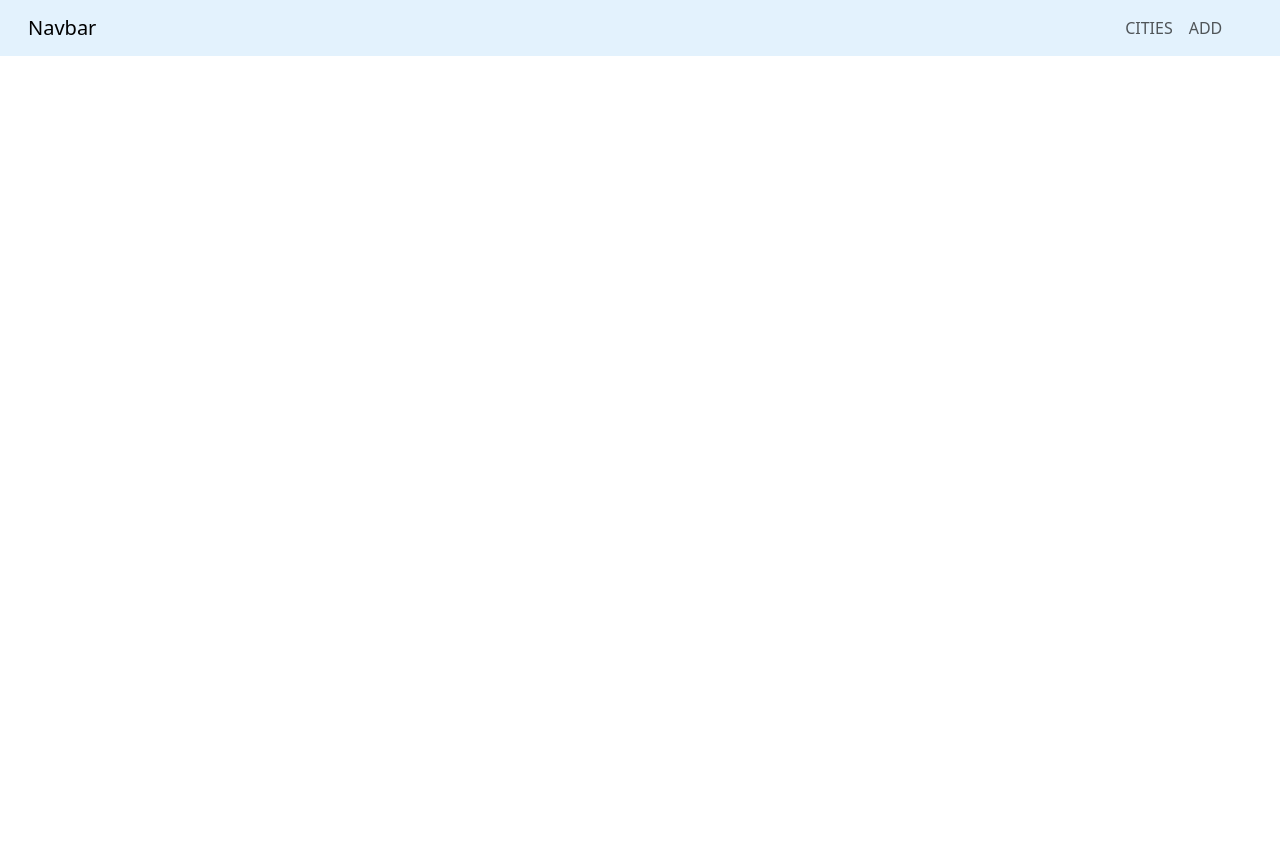
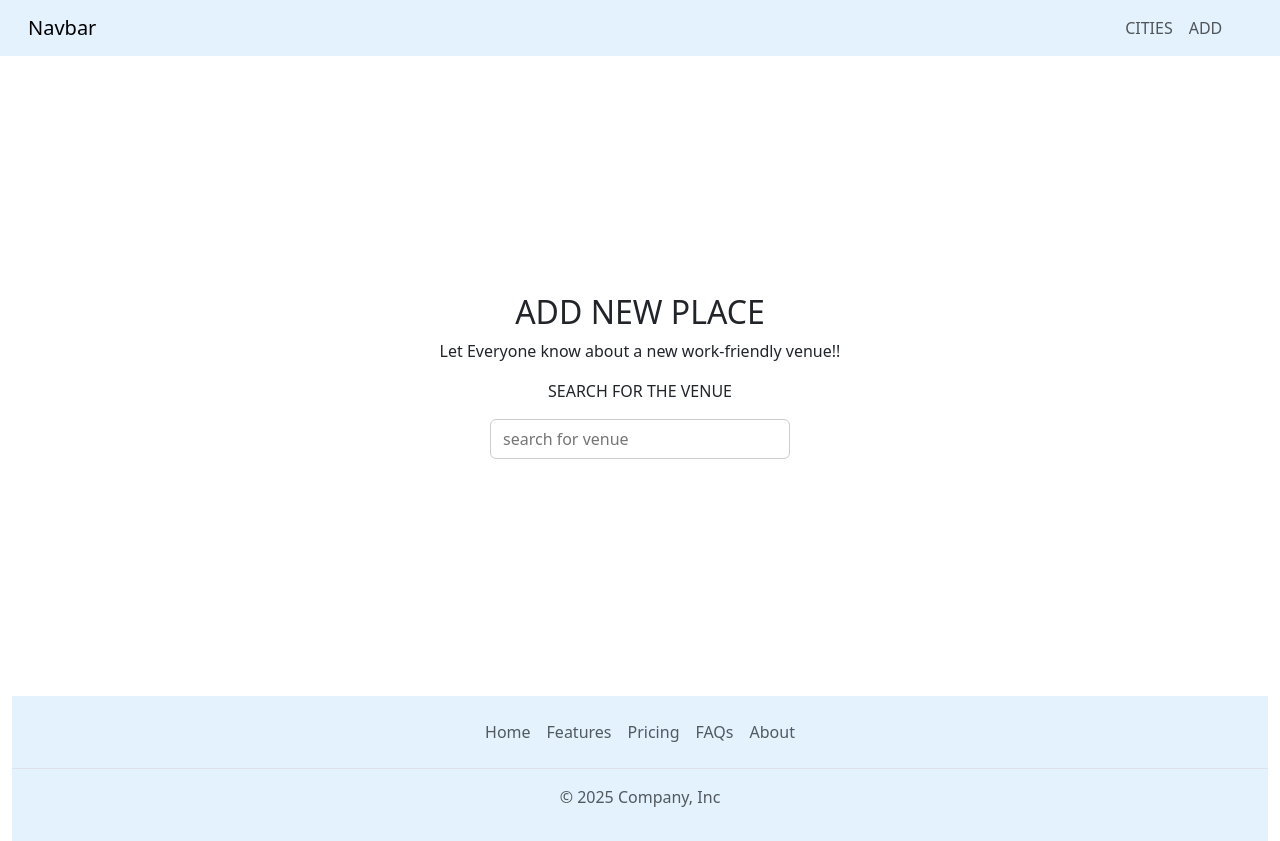
Before and after one commit to follybobbo/CafeWifi, a Flask app: page /add in a window 1280 px wide. Before the commit the page ends 56 px from the top, so only its background shows below. Run offline with Flask 3, Linux system fonts and the light colour scheme.

Commit message:
add page built

```diff
--- a/static/styles.css
+++ b/static/styles.css
@@ -5,6 +5,7 @@
   box-sizing: border-box;
 }
 
+/* INDEX.HTML */
 
 .nav-list {
     margin-left: 80%;
@@ -40,6 +41,37 @@
   margin: 40px 0px 30px 0px;
 }
 
+
+/* ADD.HTML */
+
+.cover {
+  /*margin: 40px 0 40px 0;*/
+  display: flex;
+  flex-direction: column;
+  justify-content: center;
+  align-items: center;
+  height: 80vh;
+  text-align: center;
+
+}
+
+.venue-input {
+  width: 300px;           /* Set fixed width */
+  height: 40px;           /* Optional: control height */
+  padding: 8px 12px;      /* Space inside the box */
+  border: 1px solid #ccc; /* Light border */
+  border-radius: 6px;     /* Rounded corners */
+  font-size: 1rem;
+  box-sizing: border-box; /* Ensures padding doesn’t affect total width */
+}
+
+
+
+
+
+
+
+
 /* handles responsiveness */
 /* Extra small devices (phones, 600px and down) */
 @media only screen and (max-width: 600px) {
--- a/templates/add.html
+++ b/templates/add.html
@@ -34,13 +34,49 @@
   </div>
 </nav>
 
- <div class="container-fluid">
+ <div class="container cover">
+     <div>
+         <h1>ADD NEW PLACE</h1>
+         <p>Let Everyone know about a new work-friendly venue!!</p>
+     </div>
 
-
+     <div>
+         <div class="venue-search">
+             <p>SEARCH FOR THE VENUE</p>
+         </div>
+         <input
+                 type="text"
+                 placeholder="search for venue"
+                 class="venue-input"
+         >
+     </div>
  </div>
 
 
+ <!--Footer-->
 
+<div class="container-fluid">
+    <footer class="py-3  navigation-foot">
+        <ul class="nav justify-content-center border-bottom pb-3 mb-3">
+            <li class="nav-item">
+                <a href="#" class="nav-link px-2 text-body-secondary">Home</a>
+            </li>
+            <li class="nav-item">
+                <a href="#" class="nav-link px-2 text-body-secondary">Features</a>
+            </li>
+            <li class="nav-item">
+                <a href="#" class="nav-link px-2 text-body-secondary">Pricing</a>
+            </li>
+            <li class="nav-item">
+                <a href="#" class="nav-link px-2 text-body-secondary">FAQs</a>
+            </li>
+            <li class="nav-item">
+                <a href="#" class="nav-link px-2 text-body-secondary">About</a>
+            </li>
+        </ul>
+        <p class="text-center text-body-secondary">© 2025 Company, Inc</p>
+    </footer>
+</div>
 <script src="https://cdn.jsdelivr.net/npm/bootstrap@5.3.8/dist/js/bootstrap.bundle.min.js" integrity="sha384-FKyoEForCGlyvwx9Hj09JcYn3nv7wiPVlz7YYwJrWVcXK/BmnVDxM+D2scQbITxI" crossorigin="anonymous"></script>
 </body>
 </html>
```
